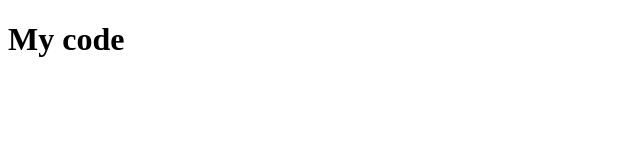
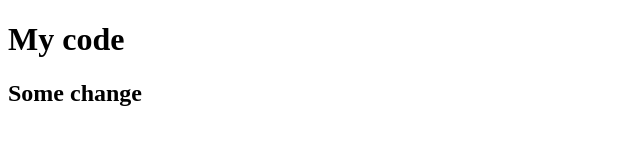
Before and after one commit to NicholeKing/testProj, a plain HTML site: page index.html in a window 1280 px wide. Shown: the whole page, without its empty margins (0-640 px from the left). Drawn offline with Linux system fonts and the light colour scheme.

Commit message:
Index updated

```diff
--- a/index.html
+++ b/index.html
@@ -8,5 +8,6 @@
 </head>
 <body>
     <h1>My code</h1>
+    <h2>Some change</h2>
 </body>
 </html>
```
